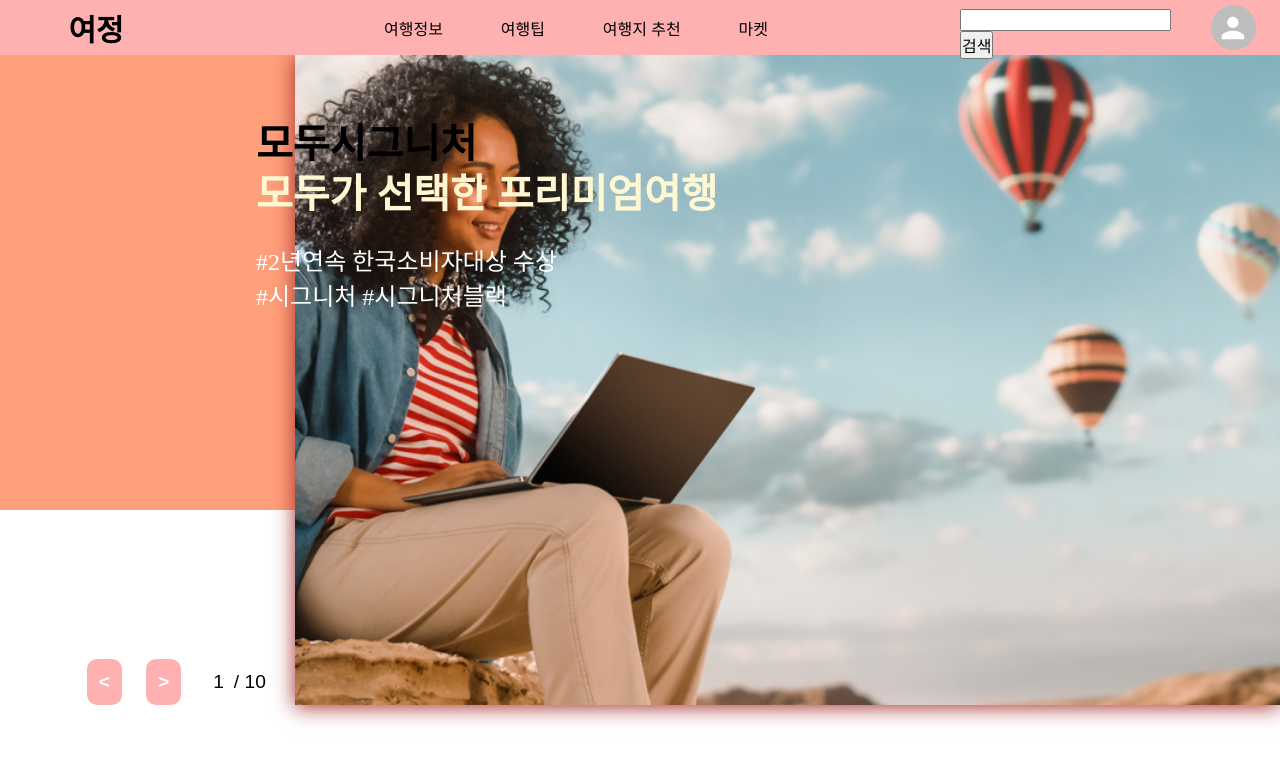
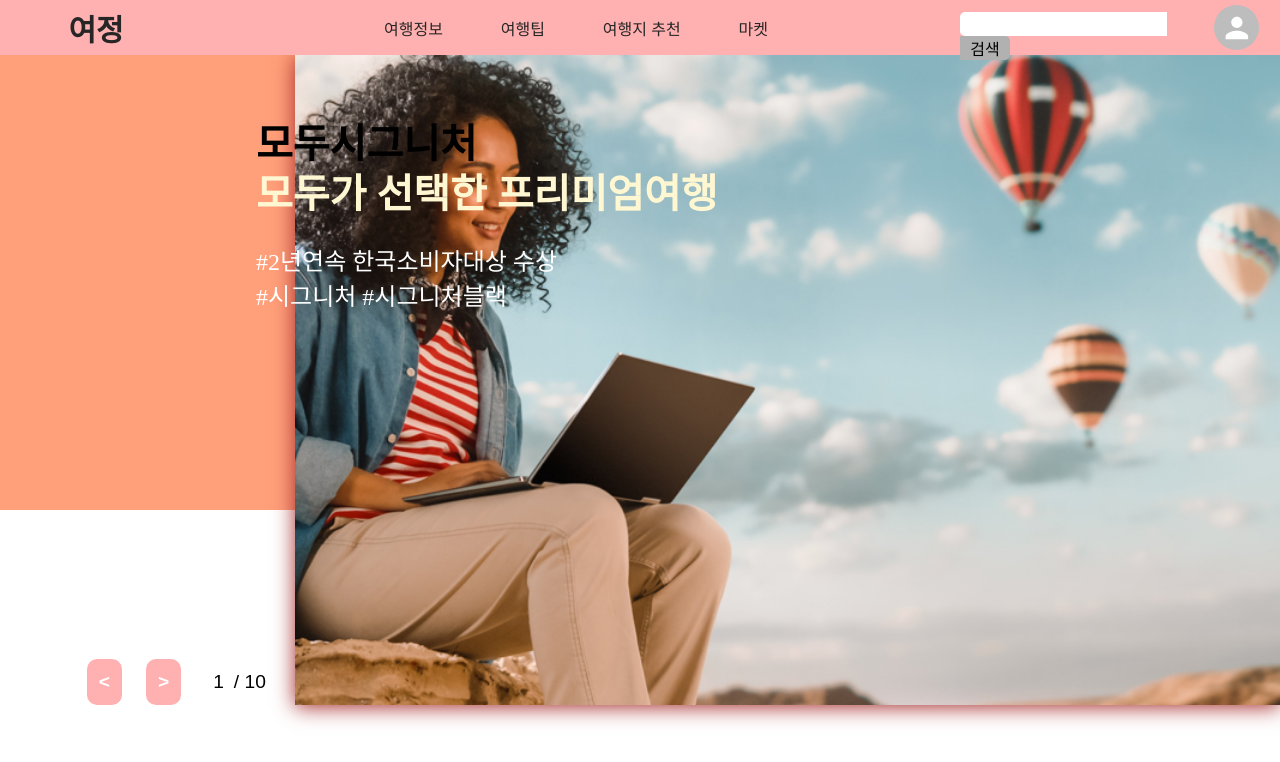
Before and after one commit to do3642/sharetravel-react, a React (Create React App) app: page / in a window 1280 px wide. Shown: the top 762 px of the page. Built offline with nearby package versions, Linux system fonts and the light colour scheme; a web font is replaced by a local one.

Commit message:
검색창 테두리 없앰

```diff
--- a/src/styles/Header.css
+++ b/src/styles/Header.css
@@ -17,7 +17,7 @@ nav ul {
 
 nav a {
   text-decoration: none;
-  color: black;
+  color: rgb(39, 38, 38);
 }
 
 nav .nav-title {
@@ -46,9 +46,29 @@ nav .nav-user a {
 }
 
 nav .nav-search {
-  margin-top: 13px;
+  margin-top: 16px;
 }
 
 nav .nav-menu a:hover {
   opacity: 0.3;
 }
+
+nav .nav-search input {
+  border: none;
+  height: 24px;
+  border-top-left-radius: 5px;
+  border-bottom-left-radius: 5px;
+}
+
+nav .nav-search button {
+  background-color: #b1b1b1;
+  border: none;
+  height: 24px;
+  width: 50px;
+  border-top-right-radius: 5px;
+  border-bottom-right-radius: 5px;
+}
+
+nav .nav-search input:focus{
+  outline: none;
+}
```
